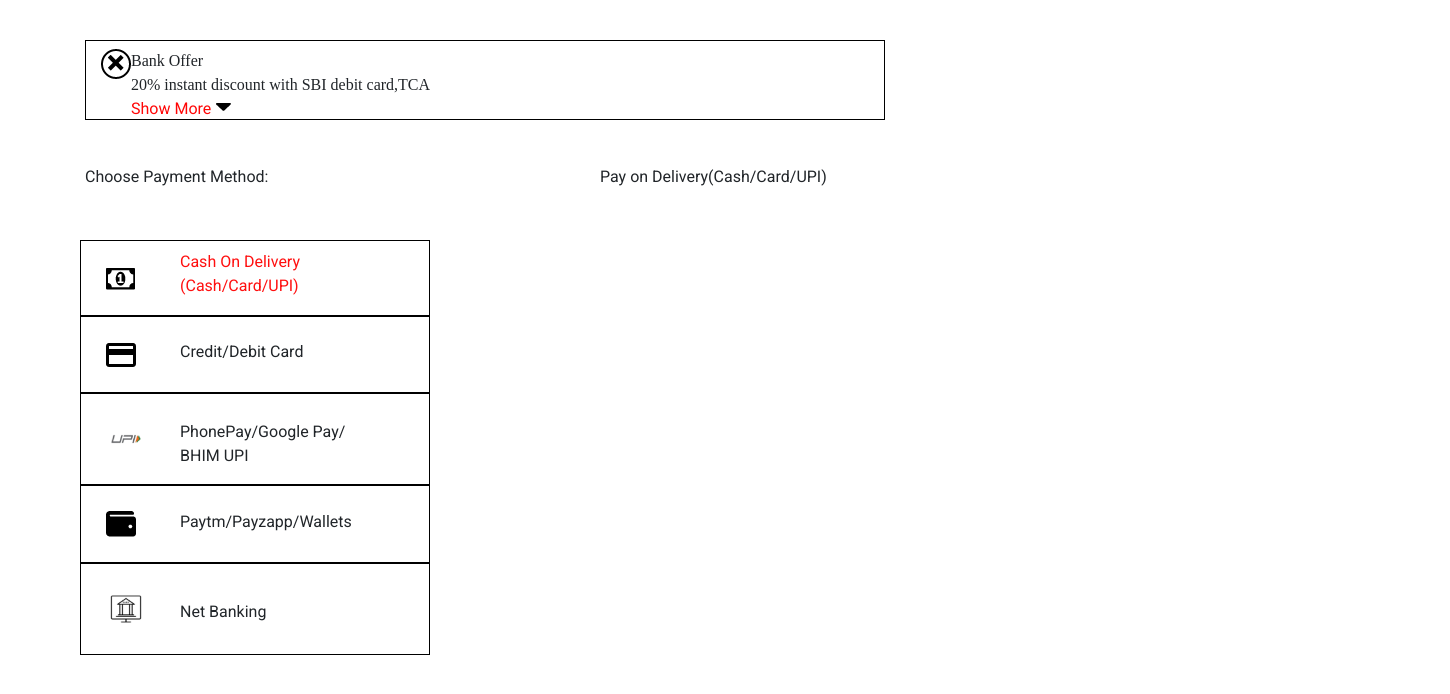
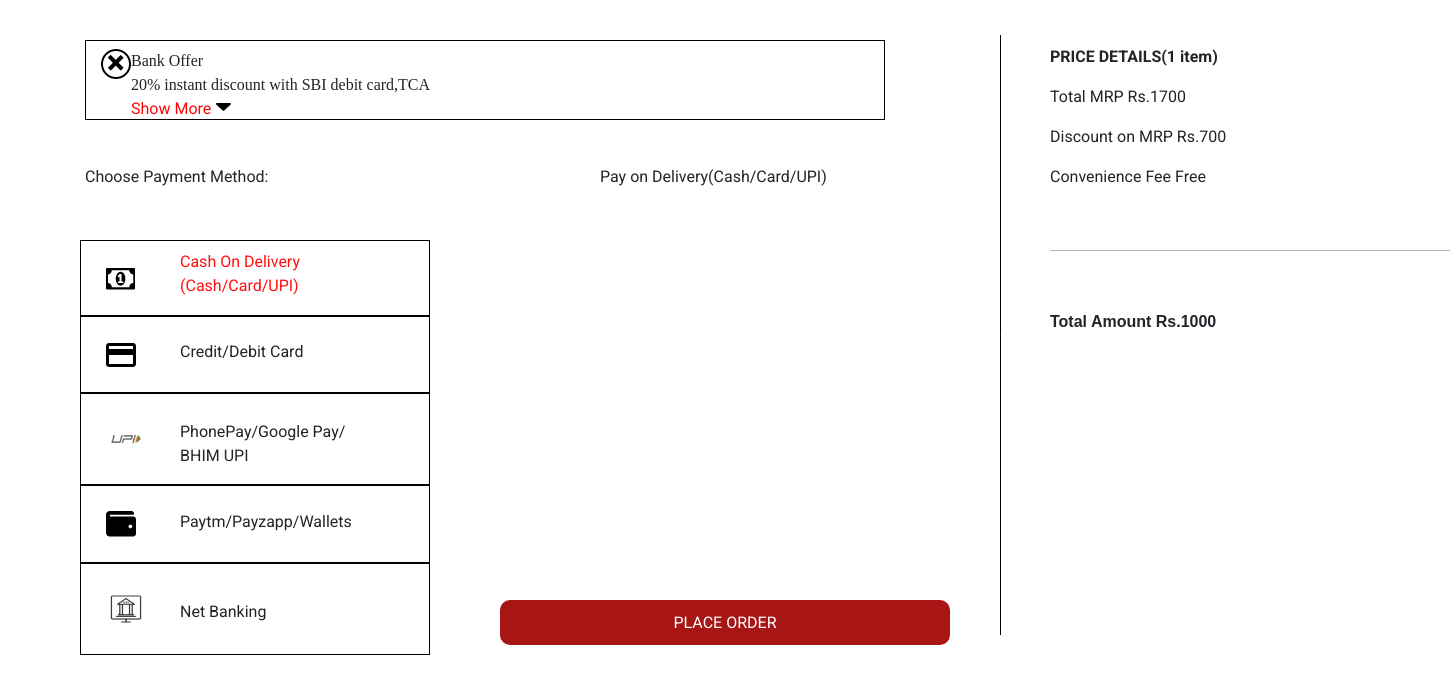
Before and after one commit to omi982/ecomOmkar, a React (Create React App) app: page /pay in a window 1280 px wide. Shown: the top 694 px of the page, 1450 px wide, since content can reach past the window. Built offline with nearby package versions, Linux system fonts and the light colour scheme; the HTML template or start-up script is replaced by a standard one; a web font is replaced by a local one.

Commit message:
Initial commit

```diff
--- a/src/components/Payment.js
+++ b/src/components/Payment.js
@@ -12,6 +12,7 @@
 import netbank from '../assets/internet-banking-line-icon-png_233993-removebg-preview.png'
 import line from '../assets/Line 19.png'
 import dropdown from '../assets/Icon awesome-caret-down.png'
+import line1 from '../assets/Line 12.png'
 
 export default function payment(){
     return(
@@ -28,8 +29,10 @@
                 </p>
                 <img src={dropdown} style={{position:"absolute" ,top:"62px",left:"130px"}}/>
             </p>
+
             <p style={{position:"absolute",left:"85px",top:"165px"}}>Choose Payment Method:</p>
             <p style={{position:"absolute",left:"600px",top:"165px"}}>Pay on Delivery(Cash/Card/UPI)</p>
+
             <p id='fcontainerpayment'>
                 <p id='fitempayment'>
                     <img src={cash}/>
@@ -64,6 +67,20 @@
                     </p>
                 </p>
             </p>
+
+            <button id='sub_add' type='submit' style={{width:"450px",top:"600px"}}>PLACE ORDER</button>
+
+            <img src={line} style={{position:"absolute",height:"600px",left:"1000px",top:"35px"}}/>
+
+            <p style={{position:"absolute",left:"1050px",fontFamily:"Gill Sans MT"}}>
+            <p style={{fontWeight:"bold"}}>PRICE DETAILS(1 item)</p>
+            <p>Total MRP                                      Rs.1700</p>
+            <p>Discount on MRP                                Rs.700</p>
+            <p>Convenience Fee                                Free</p>
+            </p>
+            <img src={line1} style={{position:"absolute",width:"400px",left:"1050px",top:"250px"}}/>
+            <p style={{position:"absolute",left:"1050px",top:"310px",fontWeight:"bold",fontFamily:"sans-serif"}}>Total Amount                                   Rs.1000</p>
+
         </div>
     )
 }
```
